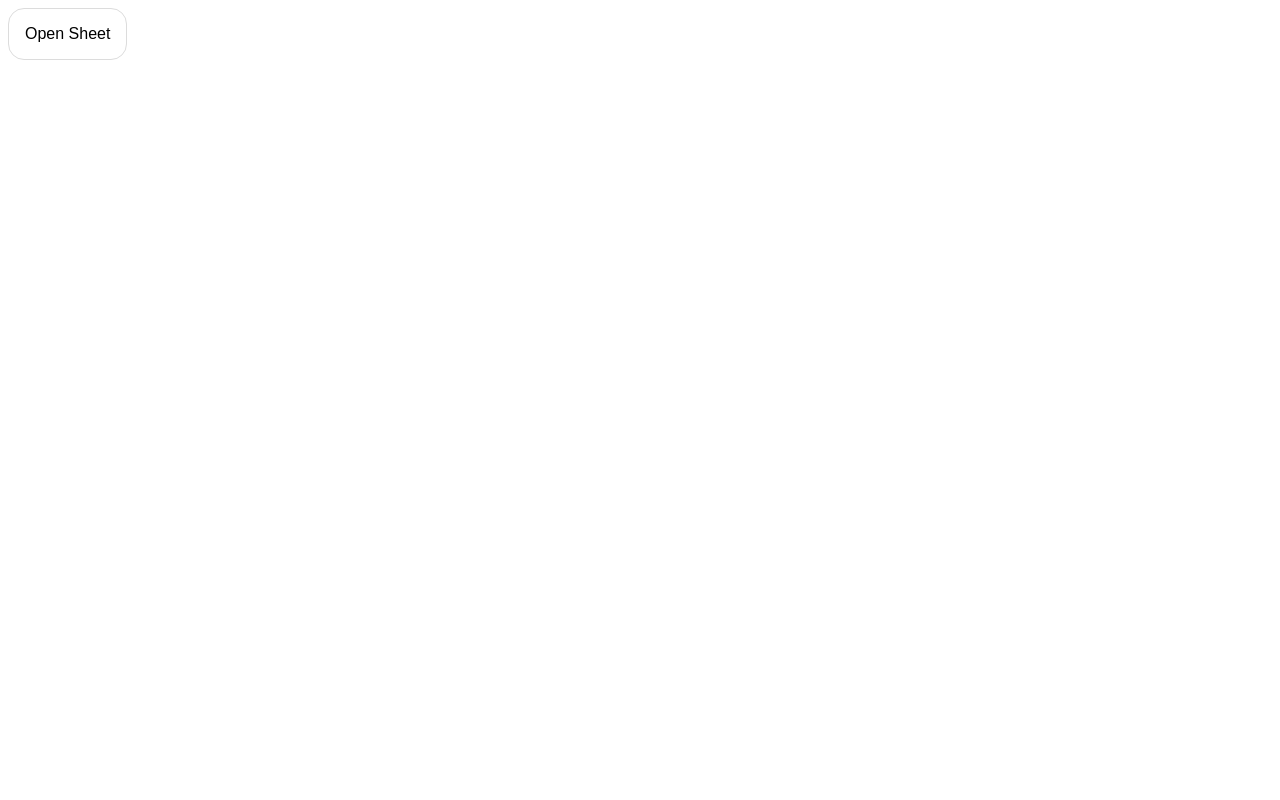
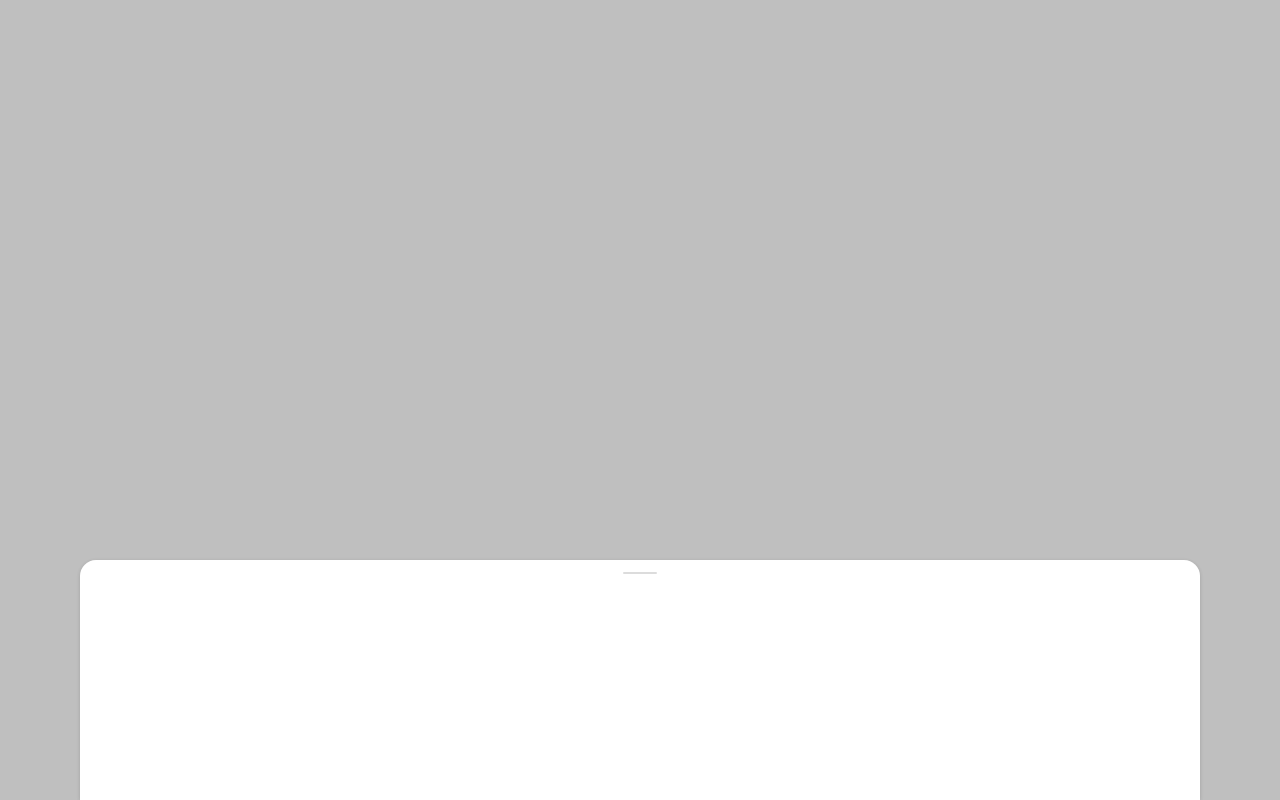
Before and after one commit to mengyi-dev/bottom-sheet-testing, a Nuxt app: page / in a window 1280 px wide. Built offline with nearby package versions, Linux system fonts and the light colour scheme.

Commit message:
Update app.vue

```diff
--- a/app.vue
+++ b/app.vue
@@ -1,5 +1,8 @@
 <script>
 export default {
+  props: {
+    open: { type: Boolean, default: true },
+  },
   data() {
     return {
       sheetHeight: 0, // in vh
@@ -7,6 +10,14 @@ export default {
       dragPosition: undefined,
       sheetContents: undefined,
     }
+  },
+  watch: {
+    open: {
+      immediate: true,
+      handler(val) {
+        this.setIsSheetShown(val)
+      },
+    },
   },
   mounted() {
     const $ = document.querySelector.bind(document)
@@ -35,6 +46,7 @@ export default {
     },
     setIsSheetShown(value) {
       this.isSheetShown = value
+      //   this.$emit('close')
     },
     onDragStart(event) {
       this.dragPosition = this.touchPosition(event).pageY
@@ -43,9 +55,6 @@ export default {
       document.body.style.overflow = 'hidden'
     },
     onDragMove(event) {
-      console.log('ddddd')
-      //   if (this.dragPosition === undefined) return
-
       const y = this.touchPosition(event).pageY
       const deltaY = this.dragPosition - y
       const deltaHeight = (deltaY / window.innerHeight) * 100
@@ -57,14 +66,19 @@ export default {
       this.dragPosition = undefined
       this.sheetContents.classList.remove('not-selectable')
       document.body.style.cursor = ''
+      document.body.style.overflow = ''
 
       if (this.sheetHeight < 25) {
-        this.setIsSheetShown(false)
+        this.handleClose()
       } else if (this.sheetHeight > 75) {
         this.setSheetHeight(100)
       } else {
         this.setSheetHeight(50)
       }
+    },
+    handleClose() {
+      this.$emit('close')
+      this.setIsSheetShown(false)
     },
   },
 }
@@ -72,10 +86,8 @@ export default {
 
 <template>
   <div>
-    <button id="open-sheet" type="button" aria-controls="sheet" @click="setIsSheetShown(true)">Open Sheet</button>
-
     <div id="sheet" class="column items-center justify-end" :aria-hidden="!isSheetShown">
-      <div class="overlay" @click="setIsSheetShown(false)"></div>
+      <div class="overlay" @click="handleClose"></div>
 
       <div class="contents column" style="background: #ffff; box-shadow: rgba(0, 0, 0, 0.16) 0px 1px 4px; width: 100%">
         <header class="controls">
@@ -123,7 +135,7 @@ button {
   bottom: 0;
   z-index: 2;
   visibility: visible;
-  transition: opacity 0.3s, visibility 0.3s;
+  transition: opacity 0.5s, visibility 0.5s;
 }
 
 #sheet[aria-hidden='true'] {
@@ -139,19 +151,19 @@ button {
   right: 0;
   bottom: 0;
   z-index: -1;
-  background: #888;
+  background: rgba(0, 0, 0, 0.5);
   opacity: 0.5;
 }
 
 #sheet .contents {
-  border-radius: 1rem 1rem 0 0;
+  border-radius: 16px 16px 0 0;
 
   background: #fff;
 
   position: relative;
   overflow-y: hidden;
 
-  transition: transform 0.3s, border-radius 0.3s;
+  transition: transform 0.5s, border-radius 0.5s;
   transform: translateY(0);
 
   max-height: 100vh;
@@ -165,7 +177,7 @@ button {
 }
 
 #sheet .contents:not(.not-selectable) {
-  transition: transform 0.3s, border-radius 0.3s, height 0.3s;
+  transition: transform 0.5s, border-radius 0.5s, height 0.5s;
 }
 
 #sheet .contents.fullscreen {
@@ -183,15 +195,16 @@ button {
   right: 0;
   width: 3rem;
   margin: auto;
-  padding: 1rem;
+  padding: 12px;
   cursor: grab;
 }
 
 #sheet .draggable-thumb {
-  width: inherit;
-  height: 0.25rem;
+  width: 34px;
+  height: 2px;
   background: #dcdcdc;
   border-radius: 0.125rem;
+  margin: 0 auto;
 }
 
 #sheet .close-sheet {
@@ -207,14 +220,6 @@ button {
   gap: 1rem;
 }
 
-.row {
-  display: flex;
-  flex-direction: row;
-}
-.row.reversed-order {
-  flex-direction: row-reverse;
-}
-
 .column {
   display: flex;
   flex-direction: column;
@@ -223,75 +228,60 @@ button {
   flex-direction: column-reverse;
 }
 
-.row.items-start,
 .column.items-start {
   align-items: flex-start;
 }
-.row.justify-start,
+
 .column.justify-start {
   justify-content: flex-start;
 }
-.row.content-start,
+
 .column.content-start {
   align-content: flex-start;
 }
-.row.items-center,
+
 .column.items-center {
   align-items: center;
 }
-.row.justify-center,
 .column.justify-center {
   justify-content: center;
 }
-.row.content-center,
 .column.content-center {
   align-content: center;
 }
-.row.items-end,
 .column.items-end {
   align-items: flex-end;
 }
-.row.justify-end,
 .column.justify-end {
   justify-content: flex-end;
 }
-.row.content-end,
 .column.content-end {
   align-content: flex-end;
 }
-.row.items-stretch,
 .column.items-stretch {
   align-items: stretch;
 }
-.row.justify-stretch,
 .column.justify-stretch {
   justify-content: stretch;
 }
-.row.content-stretch,
 .column.content-stretch {
   align-content: stretch;
 }
-.row.items-baseline,
 .column.items-baseline {
   align-items: baseline;
 }
-.row.justify-baseline,
 .column.justify-baseline {
   justify-content: baseline;
 }
-.row.content-baseline,
 .column.content-baseline {
   align-content: baseline;
 }
-.row .wrap,
 .column .wrap {
   flex-wrap: wrap;
 }
-.row .reversed-wrap,
 .column .reversed-wrap {
   flex-wrap: wrap-reverse;
 }
-.row .no-wrap,
 .column .no-wrap {
   flex-wrap: nowrap;
 }
```
